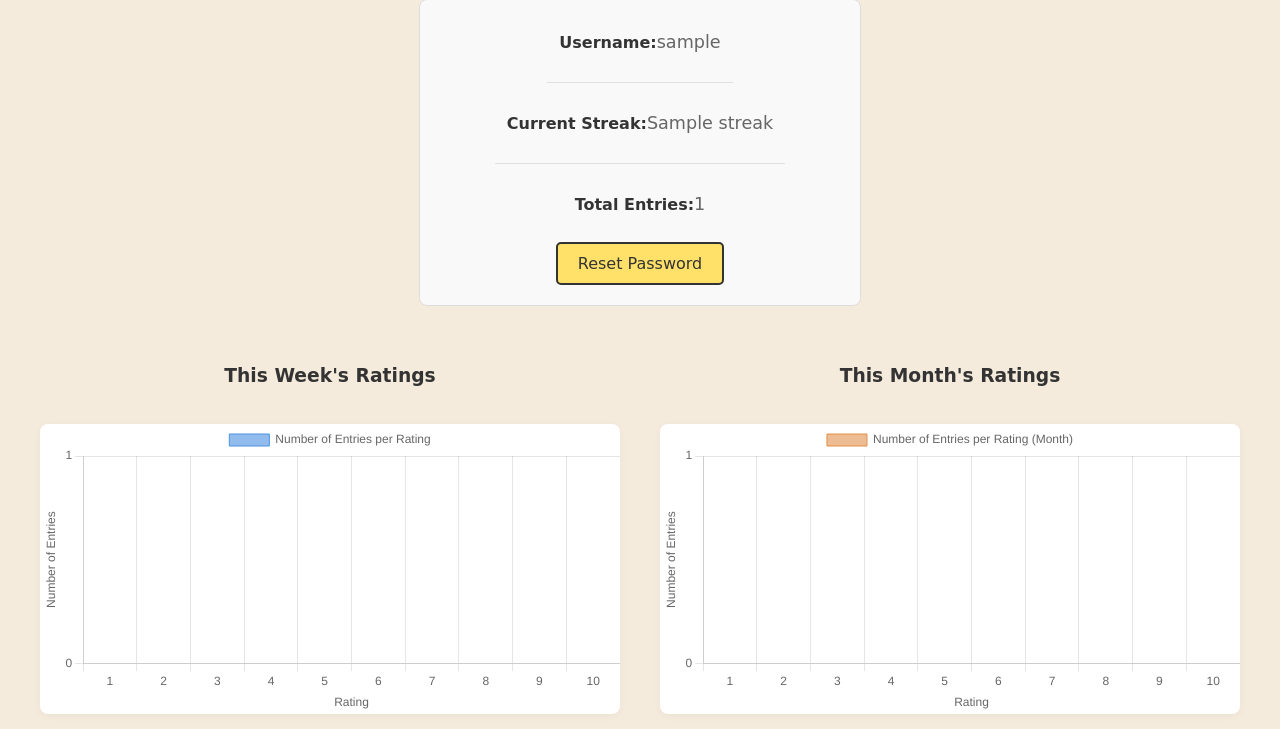
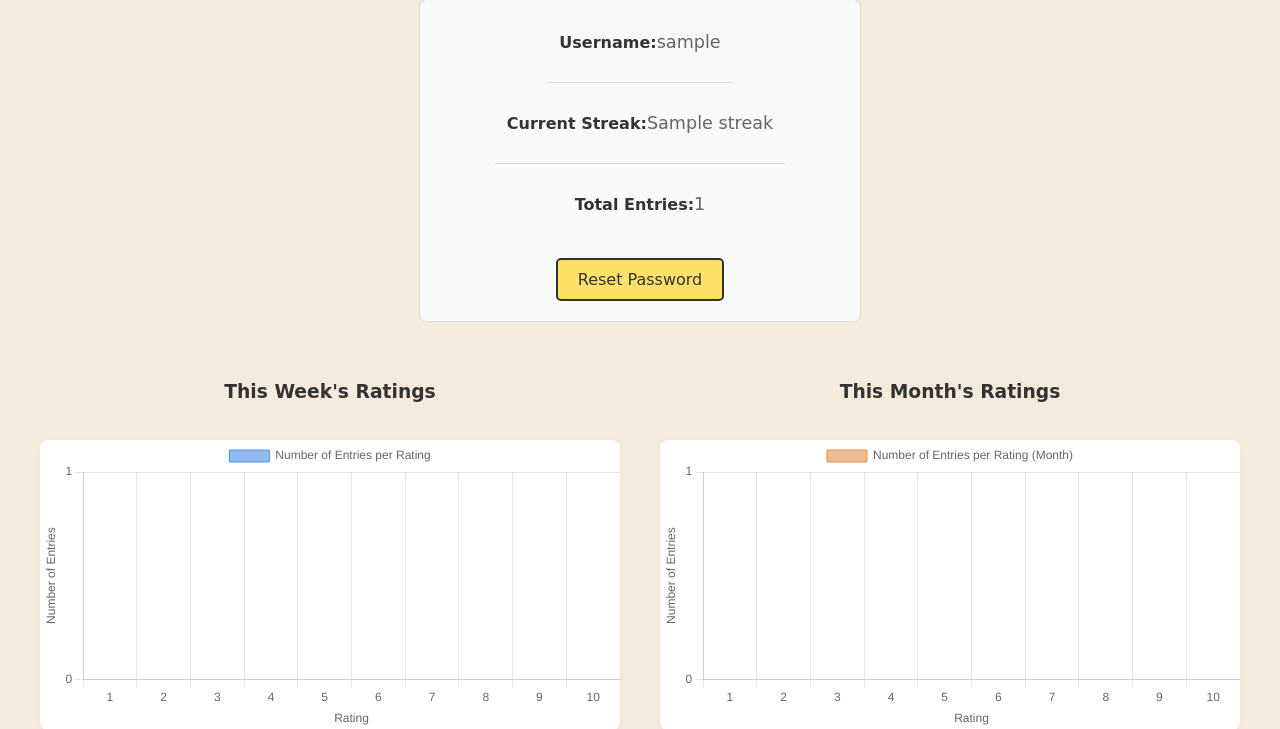
Before and after one commit to zcoder365/MySeriesofFortunateEvents, a Flask app: page /my-profile in a window 1280 px wide. Shown: the part 140-869 px from the top of the page. Run offline with Flask 3, Linux system fonts and the light colour scheme; the visitor is signed in with stand-in values (Sample User, id 1); a database or web service that is not in the repository returns one stand-in record (values such as "Sample title"); parts of the project's set-up code (start-up, migrations or seed data) failed here and were passed over.

Commit message:
update styles.css

```diff
--- a/static/styles.css
+++ b/static/styles.css
@@ -268,10 +268,21 @@ canvas#ratingsChartMonth {
     cursor: pointer;
 }
 
-.profile-info-reset,
-.profile-info-reset form {
+/* Center only the reset button inside profile-info */
+.profile-info-reset {
+    display: flex;
+    justify-content: center;
+    align-items: center;
+    width: 100%;
+    margin-top: 16px;
     background: transparent !important;
     box-shadow: none !important;
+    padding: 0;
+}
+
+.profile-info-reset form {
     margin: 0;
     padding: 0;
+    background: transparent !important;
+    box-shadow: none !important;
 }
```
